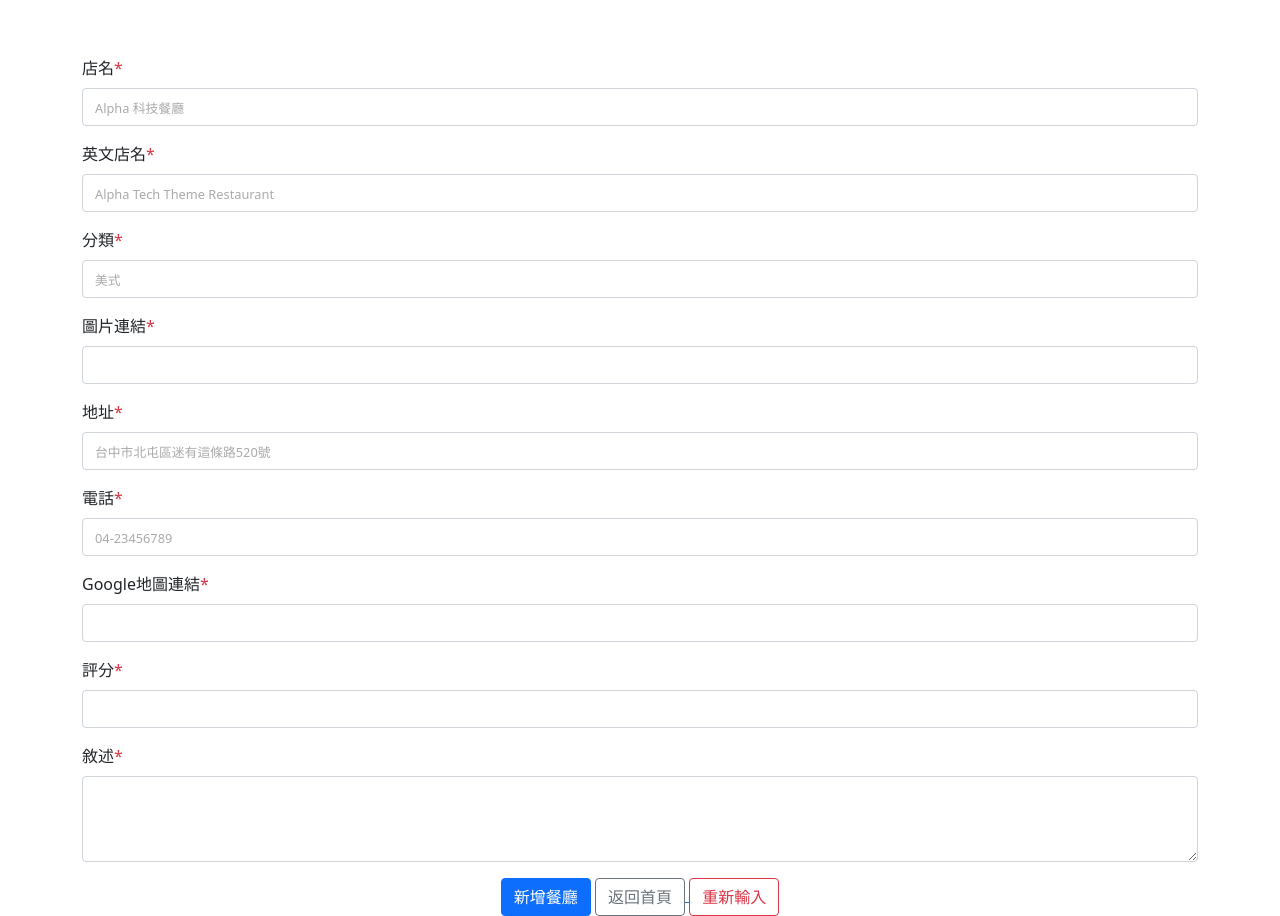
After one commit to Lanways/restaurant_list, a Node server app: template views/new.handlebars in a window 1280 px wide. The commit adds this page. Shown: the part 412-1328 px from the top of the page. Run offline with Node 20, Linux system fonts and the light colour scheme; the template is opened without the code that fills it, so the values that code supplies are empty; some libraries are stand-ins or nearby versions.

Commit message:
feat: add create restaurant function

```diff
--- a/app.js
+++ b/app.js
@@ -6,7 +6,8 @@ const port = 3000
 const exphbs = require('express-handlebars')
 const restaurantList = require('./restaurant.json')
 const Restaurant = require('./models/Restaurant')
-
+// 載入bodyparser
+const bodyParser = require('body-parser')
 // 僅在非正式環境時, 使用 dotenv
 if (process.env.NODE_ENV !== 'production') {
   require('dotenv').config()
@@ -26,7 +27,8 @@ db.once('open', () => {
 app.engine('handlebars', exphbs({ defaultLayout: 'main' }))
 app.set('view engine', 'handlebars')
 app.use(express.static('public'))
-
+// 用 app.use 規定每一筆請求都需要透過 body-parser 進行前置處理
+app.use(bodyParser.urlencoded({ extended: true }))
 
 
 //render partial template 瀏覽全部餐廳
@@ -36,6 +38,18 @@ app.get('/', (req, res) => {
     .then(restaurantData => res.render('index', { restaurantData }))
     .catch(err => console.log(error))
 })
+// 新增餐廳頁面
+app.get('/restaurants/new', (req, res) => {
+  res.render('new')
+})
+// 新增餐廳
+app.post('/restaurants', (req, res) => {
+  console.log(req.body)
+  Restaurant.create(req.body)
+    .then(() => res.redirect('/'))
+    .catch(err => console.log(error))
+})
+
 //show page
 app.get('/restaurants/:restaurant_id', (req, res) => {
   console.log('restaurant_id', req.params.restaurant_id)
--- a/package.json
+++ b/package.json
@@ -13,6 +13,7 @@
   "author": "",
   "license": "ISC",
   "dependencies": {
+    "body-parser": "^1.20.2",
     "express": "^4.16.4",
     "express-handlebars": "^3.0.0",
     "mongoose": "^5.9.7"
--- /dev/null
+++ b/views/new.handlebars
@@ -0,0 +1,64 @@
+<h1 class="mb-1 restaurant-show-title">新增餐廳</h1>
+<div class="container">
+  {{!-- 用POST把資料送給/restaurants位置 ，需要再新增一條 POST/restaurants 路由來接住這筆表單資料--}}
+  <form action="/restaurants" method="POST">
+    <div class="mb-3">
+      <label for="name" class="form-label">店名<span class="text-danger">*</span></label>
+      <input type="text" class="form-control" id="name" placeholder="Alpha 科技餐廳" name="name" required />
+    </div>
+    <div class="mb-3">
+      <label for="name_en" class="form-label">英文店名<span class="text-danger">*</span></label>
+      <input type="text" class="form-control" id="name_en" placeholder="Alpha Tech Theme Restaurant" name="name_en"
+        required />
+    </div>
+    <div class="mb-3">
+      <label for="category" class="form-label">分類<span class="text-danger">*</span></label>
+      <input type="text" class="form-control" id="category" placeholder="美式" list="categoryOptions" name="category"
+        required />
+      {{! 使用datalist，讓使用者可選擇或自行輸入 }}
+      <datalist id="categoryOptions">
+        <option>美式</option>
+        <option>咖啡</option>
+        <option>中東料理</option>
+        <option>日本料理</option>
+        <option>義式餐廳</option>
+      </datalist>
+    </div>
+    <div class="mb-3">
+      <label for="image" class="form-label">圖片連結<span class="text-danger">*</span></label>
+      <input type="url" class="form-control" id="image" name="image" required />
+    </div>
+    <div class="mb-3">
+      <label for="location" class="form-label">地址<span class="text-danger">*</span></label>
+      <input type="text" class="form-control" id="location" placeholder="台中市北屯區迷有這條路520號" name="location" required />
+    </div>
+    <div class="mb-3">
+      <label for="phone" class="form-label">電話<span class="text-danger">*</span></label>
+      <input type="tel" class="form-control" id="phone" placeholder="04-23456789" name="phone" required />
+    </div>
+    <div class="mb-3">
+      <label for="google_map" class="form-label">Google地圖連結<span class="text-danger">*</span></label>
+      <input type="url" class="form-control" id="google_map" name="google_map" required />
+    </div>
+    <div class="mb-3">
+      <label for="rating" class="form-label">評分<span class="text-danger">*</span></label>
+      <input type="number" class="form-control" id="rating" min="0" max="5" step="0.1" name="rating" required />
+    </div>
+    <div class="mb-3">
+      <label for="description" class="form-label">敘述<span class="text-danger">*</span></label>
+      <textarea class="form-control" id="description" rows="3" name="description" required></textarea>
+    </div>
+    <div class="text-center">
+      <button type="submit" class="btn btn-primary">
+        新增餐廳
+      </button>
+      <a href="/">
+        <button type="button" class="btn btn-outline-secondary">
+          返回首頁
+        </button>
+      </a>
+      {{! 使用type="reset" 可以清除/還原輸入 }}
+      <button type="reset" class="btn btn-outline-danger">重新輸入</button>
+    </div>
+  </form>
+</div>
```
Also changed, not shown: views/index.handlebars (+11 -4 lines), 1 other file.
